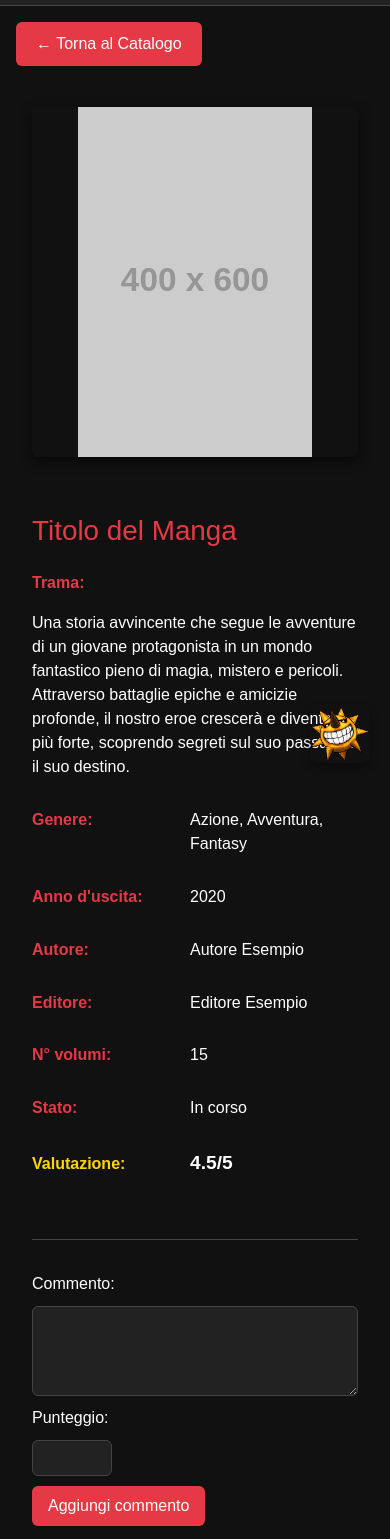
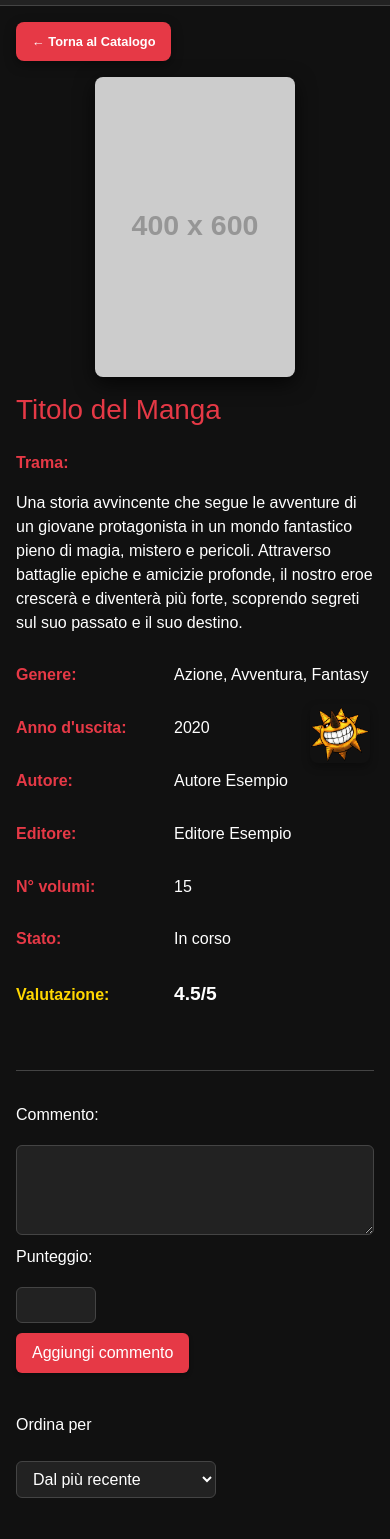
Before and after one commit to FabioFrdls/MangaSoul, a plain HTML site: page Frontend/MangaDetails.html in a window 390 px wide. Shown: the part 61-1600 px from the top of the page. Drawn offline with nearby package versions, Linux system fonts and the light colour scheme; placeholder pictures from the web are drawn by us.

Commit message:
mangaDetails better space and backbutton

```diff
--- a/Frontend/MangaDetails.html
+++ b/Frontend/MangaDetails.html
@@ -84,14 +84,14 @@
     </div>
   </nav>
 
+
+  <!-- Main Content -->
+  <div class="page-container">
     <!-- Back Button -->
     <a href="#" id="backButton" class="back-button">&larr; Torna al Catalogo</a>
 
-    <!-- Main Content -->
-    <div class="page-container">
     <div class="image-container">
-            <img id="mangaImage" src="https://via.placeholder.com/400x600/1a1a1a/e63946?text=Manga+Cover"
-                alt="Manga Image">
+      <img id="mangaImage" src="https://via.placeholder.com/400x600/1a1a1a/e63946?text=Manga+Cover" alt="Manga Image">
     </div>
 
     <div class="info-container">
@@ -152,7 +152,8 @@
         <input type="number" id="score" name="score" min="0" max="5" step="0.1" required
           style="width: 80px; padding: 5px; font-size: 1rem;">
 
-                <button type="button" class="post-rvw" onclick="postReview()" style="align-self: flex-start; padding: 8px 16px; font-size: 1rem;">Aggiungi
+        <button type="button" class="post-rvw" onclick="postReview()"
+          style="align-self: flex-start; padding: 8px 16px; font-size: 1rem;">Aggiungi
           commento</button>
       </form>
       <label for="reviewOrder">Ordina per</label>
--- a/Frontend/styles/MangaDetails.css
+++ b/Frontend/styles/MangaDetails.css
@@ -60,6 +60,7 @@ body {
     background-color: #e63946;
     color: #fff;
 }
+
 /* FOOTER --------------------------------------------------------------------- */
 .site-footer {
     position: absolute;
@@ -95,36 +96,69 @@ body {
     display: inline;
 }
 
-
-
 /* ===== NUOVE CLASSI PER MANGA DETAILS PAGE ===== */
 
 /* PAGE LAYOUT */
 .page-container {
     display: flex;
-  min-height: calc(100vh - 120px); /* Sottrae navbar e spazio per footer fisso */
+    min-height: calc(100vh - 120px);
     margin: 0;
     padding: 0;
-  margin-bottom: 60px; /* Spazio per footer fisso */
+    margin-bottom: 60px;
+    position: relative; /* Aggiunto per il posizionamento del back button */
 }
 
+/* BACK BUTTON - Posizionato sopra l'immagine */
+.back-button {
+    position: absolute;
+    top: 20px;
+    left: 20px;
+    z-index: 1000;
+    background-color: #e63946;
+    color: #fff;
+    border: none;
+    padding: 12px 20px;
+    border-radius: 8px;
+    text-decoration: none;
+    transition: all 0.3s ease;
+    box-shadow: 0 4px 12px rgba(0, 0, 0, 0.4);
+    font-weight: 600;
+    font-size: 0.9rem;
+}
+
+.back-button:hover {
+    background-color: #ff4d5a;
+    color: #fff;
+    transform: translateY(-2px);
+    box-shadow: 0 6px 16px rgba(0, 0, 0, 0.5);
+}
+
+/* IMMAGINE CONTAINER - Dimensioni ottimizzate */
 .image-container {
-  flex: 1;
+    flex: 0 0 auto; /* Non si espande, prende solo lo spazio necessario */
     display: flex;
     justify-content: center;
-  align-items: center;
+    align-items: flex-start; /* Allinea l'immagine in alto */
     background-color: #111;
     padding: 2rem;
+    padding-top: 2rem; /* Padding normale, il back button è ora fisso */
+    min-width: 300px; /* Larghezza minima */
+    max-width: 600px; /* Larghezza massima */
 }
 
 .image-container img {
-  width: 100%;
-  max-width: 500px;
+    width: auto;
     height: auto;
+    max-width: 100%;
     max-height: 700px;
-  object-fit: contain;
-  border-radius: 6px;
-  box-shadow: 0 4px 12px rgba(0, 0, 0, 0.6);
+    object-fit: contain; /* Mantiene le proporzioni senza tagli */
+    border-radius: 8px;
+    box-shadow: 0 6px 20px rgba(0, 0, 0, 0.7);
+    transition: transform 0.3s ease;
+}
+
+.image-container img:hover {
+    transform: scale(1.02);
 }
 
 .info-container {
@@ -136,6 +170,7 @@ body {
     display: flex;
     flex-direction: column;
     gap: 1rem;
+    min-width: 400px; /* Larghezza minima per il contenuto */
 }
 
 /* INFO ROWS */
@@ -158,6 +193,7 @@ body {
     flex: 1;
     margin: 0;
 }
+
 .info-row.trama {
     flex-direction: column;
     align-items: flex-start;
@@ -167,7 +203,6 @@ body {
     min-width: auto;
     margin-bottom: 0.5rem;
 }
-
 
 .score-row {
     display: flex;
@@ -191,32 +226,12 @@ body {
     margin: 0;
 }
 
-/* BACK BUTTON */
-.back-button {
-  position: absolute;
-  top: 80px;
-  left: 20px;
-  z-index: 1000;
-  background-color: #e63946;
-  color: #fff;
-  border: none;
-  padding: 10px 20px;
-  border-radius: 6px;
-  text-decoration: none;
-  transition: background-color 0.3s;
-}
-
-.back-button:hover {
-  background-color: #ff4d5a;
-  color: #fff;
-}
-
-/* REVIEW FORM STYLES - Rimuove gli stili inline */
+/* REVIEW FORM STYLES - Inclusi stili inline dall'HTML */
 #reviewForm {
-  max-width: 400px;
-  display: flex;
-  flex-direction: column;
-  gap: 10px;
+    max-width: 400px !important;
+    display: flex !important;
+    flex-direction: column !important;
+    gap: 10px !important;
     margin-top: 2rem;
     padding-top: 2rem;
     border-top: 1px solid #444;
@@ -225,75 +240,193 @@ body {
 #reviewForm label {
     color: #fff;
     font-weight: 500;
+    margin-bottom: 0.5rem;
 }
 
-#reviewForm textarea,
+/* Sovrascrive stili inline della textarea */
+#reviewForm textarea {
+    background-color: #222 !important;
+    border: 1px solid #444 !important;
+    color: #fff !important;
+    border-radius: 6px !important;
+    padding: 8px !important;
+    font-size: 1rem !important;
+    resize: vertical !important;
+    transition: all 0.3s ease;
+}
+
+/* Sovrascrive stili inline dell'input number */
 #reviewForm input[type="number"] {
+    background-color: #222 !important;
+    border: 1px solid #444 !important;
+    color: #fff !important;
+    border-radius: 6px !important;
+    width: 80px !important;
+    padding: 5px !important;
+    font-size: 1rem !important;
+    transition: all 0.3s ease;
+}
+
+#reviewForm textarea:focus,
+#reviewForm input[type="number"]:focus {
+    border-color: #e63946 !important;
+    box-shadow: 0 0 0 0.2rem rgba(230, 57, 70, 0.5) !important;
+    outline: none !important;
+}
+
+/* Stili per il bottone del form - sovrascrive stili inline */
+#reviewForm button {
+    align-self: flex-start !important;
+    padding: 8px 16px !important;
+    font-size: 1rem !important;
+    background-color: #e63946 !important;
+    border: none !important;
+    color: #fff !important;
+    border-radius: 6px !important;
+    cursor: pointer;
+    transition: all 0.3s ease;
+    box-shadow: 0 2px 4px rgba(0, 0, 0, 0.3);
+}
+
+#reviewForm button:hover {
+    background-color: #ff4d5a !important;
+    transform: translateY(-2px);
+    box-shadow: 0 4px 8px rgba(0, 0, 0, 0.4);
+}
+
+/* Label per il dropdown */
+label[for="reviewOrder"] {
+    color: #fff;
+    font-weight: 500;
+    margin-top: 1.5rem;
+    margin-bottom: 0.5rem;
+    display: block;
+}
+
+/* REVIEW ORDER SELECTOR */
+#reviewOrder {
     background-color: #222;
     border: 1px solid #444;
     color: #fff;
     border-radius: 6px;
-  padding: 8px;
+    padding: 8px 12px;
     font-size: 1rem;
-  resize: vertical;
+    margin-bottom: 1.5rem;
+    max-width: 200px;
+    cursor: pointer;
+    transition: all 0.3s ease;
 }
 
-#reviewForm input[type="number"] {
-  width: 80px;
-  padding: 5px;
-}
-
-#reviewForm textarea:focus,
-#reviewForm input[type="number"]:focus {
+#reviewOrder:focus {
     border-color: #e63946;
     box-shadow: 0 0 0 0.2rem rgba(230, 57, 70, 0.5);
     outline: none;
 }
 
-#reviewForm button {
-  align-self: flex-start;
-  padding: 8px 16px;
-  font-size: 1rem;
-  background-color: #e63946;
-  border: none;
-  color: #fff;
-  border-radius: 6px;
-  cursor: pointer;
-  transition: background-color 0.3s;
+#reviewOrder:hover {
+    border-color: #666;
 }
 
-#reviewForm button:hover {
-  background-color: #ff4d5a;
+/* BOTTONI NELLE RECENSIONI - Stilizza i bottoni generati dinamicamente */
+#mangaReview button {
+    background-color: #444;
+    border: 1px solid #666;
+    color: #fff;
+    border-radius: 4px;
+    padding: 6px 12px;
+    font-size: 0.9rem;
+    cursor: pointer;
+    transition: all 0.3s ease;
+    margin-right: 0.5rem;
+    margin-top: 1rem;
+}
+
+#mangaReview button:hover {
+    background-color: #555;
+    transform: translateY(-1px);
+    box-shadow: 0 2px 4px rgba(0, 0, 0, 0.3);
+}
+
+/* Stile specifico per il bottone "Modifica" */
+#mangaReview button[onclick*="EditReview"] {
+    background-color: #28a745;
+    border-color: #28a745;
+}
+
+#mangaReview button[onclick*="EditReview"]:hover {
+    background-color: #218838;
+    border-color: #1e7e34;
+}
+
+/* Stile specifico per il bottone "Elimina" */
+#mangaReview button[onclick*="deleteReview"] {
+    background-color: #dc3545;
+    border-color: #dc3545;
+}
+
+#mangaReview button[onclick*="deleteReview"]:hover {
+    background-color: #c82333;
+    border-color: #bd2130;
 }
 
 /* RESPONSIVE */
+@media (max-width: 1024px) {
+    .image-container {
+        max-width: 400px;
+        min-width: 250px;
+    }
+
+    .info-container {
+        min-width: 300px;
+    }
+}
+
 @media (max-width: 768px) {
     .page-container {
         flex-direction: column;
+        position: static; /* Rimuove il positioning relativo */
+    }
+
+    .back-button {
+        position: static; /* Back button normale nel mobile */
+        margin: 1rem;
+        display: inline-block;
+        align-self: flex-start;
     }
 
    .image-container {
-    flex: none;
-    height: 400px;
+    position: relative; /* il back button sarà relativo all'immagine */
+    display: flex;
+    justify-content: center;
+    align-items: center;
+    background: transparent; /* niente sfondo nero */
+    padding: 0; /* rimuove padding che creava spazio */
+    flex: 0 0 auto;
 }
 
     .image-container img {
-    max-height: 350px;
+        max-height: 400px;
+        max-width: 90%;
+    }
+
+    .info-container {
+        min-width: auto;
+        padding: 1rem;
+    }
+}
+
+@media (max-width: 480px) {
+    .image-container img {
+        max-height: 300px;
     }
 
     .back-button {
-    position: relative;
-    top: 0;
-    left: 0;
-    margin: 1rem;
-    display: inline-block;
+        padding: 10px 16px;
+        font-size: 0.8rem;
     }
 }
 
-
-/* =========================
-   REVIEW STYLES
-   ========================= */
+/* ========================= REVIEW STYLES ========================= */
 .review-container {
     margin: 2rem 0;
     max-width: 800px;
@@ -350,7 +483,7 @@ body {
     margin: 1rem 0;
 }
 
-/* Responsive */
+/* Responsive per le recensioni */
 @media (max-width: 768px) {
     .list-group-item {
         padding: 1rem !important;
```
Lines whose indentation alone changed are shown as unchanged.
